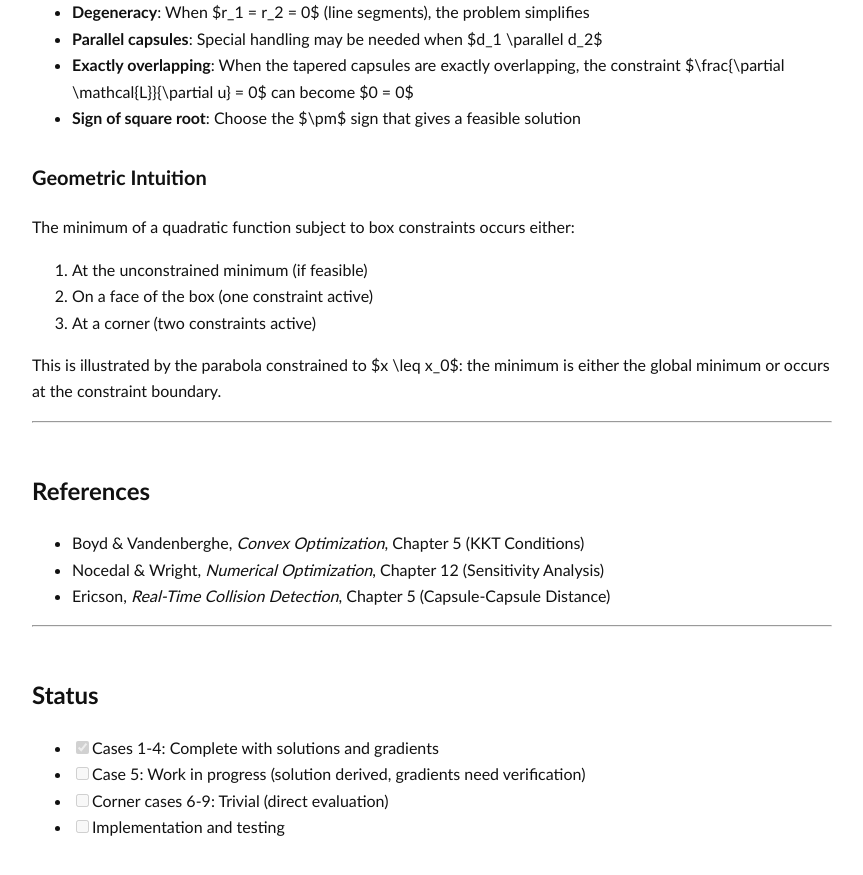
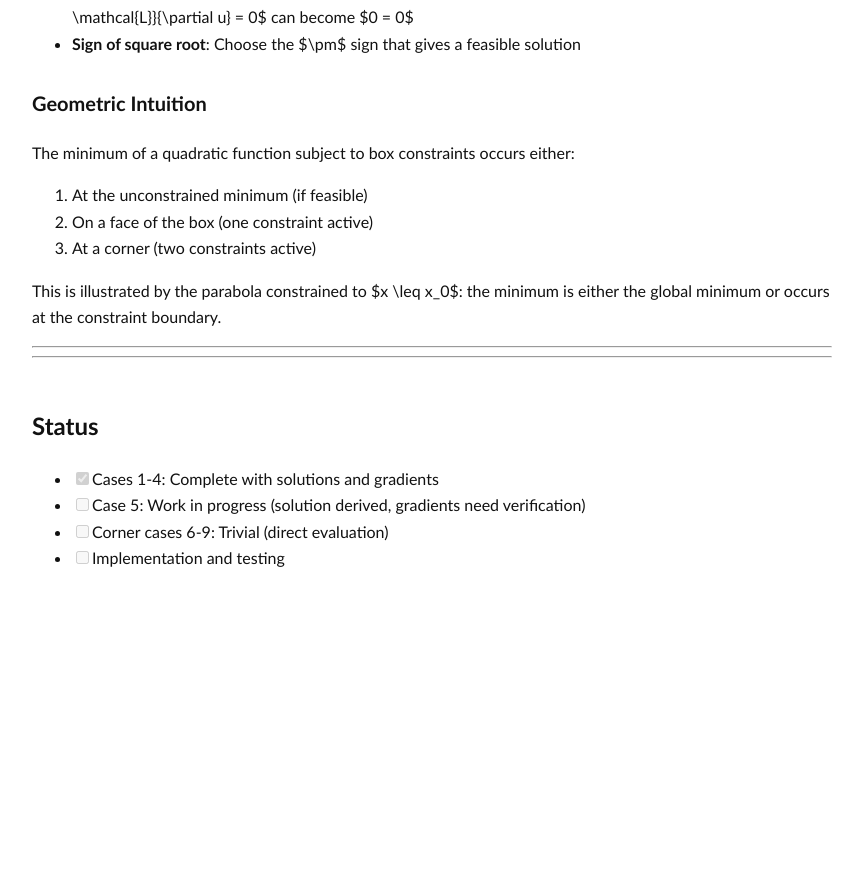
Before and after one commit to jmichaux/jmichaux.github.io, a Jekyll site: the page built from _notes/ongoing_research/tapered_capsule_sdf.md, in a window 1280 px wide and 900 px high, scrolled down 10437 px. Shown: the top 875 px of the window, without its empty margins (208-1071 px from the left). Built offline with Jekyll 4.4.1, drawn with Linux system fonts in a browser that asks for light colours; a style sheet for code colours, icons or effects is not loaded; after the commit the page ends 11069 px from its top, so only the background shows below that; some of the changed text lies outside the part shown.

Commit message:
fix formatting

```diff
--- a/_notes/ongoing_research/tapered_capsule_sdf.md
+++ b/_notes/ongoing_research/tapered_capsule_sdf.md
@@ -3,7 +3,6 @@
 title: "Tapered Capsule Signed Distance Function"
 ---
 
-# Tapered Capsule Signed Distance Function
 
 ## Problem Formulation
 
@@ -520,12 +519,12 @@
 This is illustrated by the parabola constrained to $x \leq x_0$: the minimum is either the global minimum or occurs at the constraint boundary.
 
 ---
-
+<!--
 ## References
 
 - Boyd & Vandenberghe, *Convex Optimization*, Chapter 5 (KKT Conditions)
-- Nocedal & Wright, *Numerical Optimization*, Chapter 12 (Sensitivity Analysis)
-- Ericson, *Real-Time Collision Detection*, Chapter 5 (Capsule-Capsule Distance)
+- Nocedal & Wright, *Numerical Optimization*, Chapter 12 (Sensitivity Analysis) -->
+<!-- - Ericson, *Real-Time Collision Detection*, Chapter 5 (Capsule-Capsule Distance) -->
 
 ---
 
```
